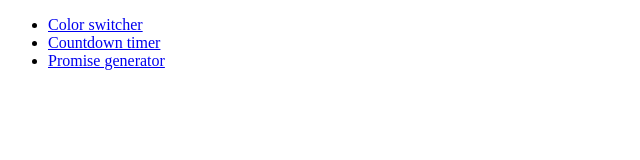
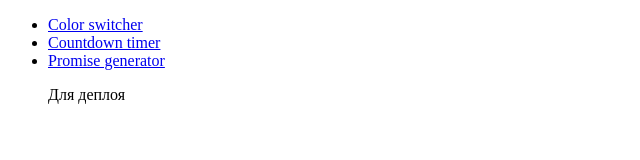
Before and after one commit to dpartner/goit-js-hw-09, a plain HTML site: page index.html in a window 1280 px wide. Shown: the full height of the page, 0-640 px from the left. Drawn offline with Linux system fonts and the light colour scheme.

Commit message:
Deploying to gh-pages from @ dpartner/goit-js-hw-09@870216b042fa1772e4c866edd57ec47d0c1d3865 🚀

```diff
--- a/index.html
+++ b/index.html
@@ -1 +1 @@
-<!DOCTYPE html><html lang="en"><head><meta charset="UTF-8"><meta name="viewport" content="width=device-width, initial-scale=1.0"><title>Homework 9</title><link rel="stylesheet" href="/parcel-project-template/common.e36a6992.css"></head><body> <ul> <li><a href="/parcel-project-template/01-color-switcher.html">Color switcher</a></li> <li><a href="/parcel-project-template/02-timer.html">Countdown timer</a></li> <li><a href="/parcel-project-template/03-promises.html">Promise generator</a></li> </ul> </body></html>
+<!DOCTYPE html><html lang="en"><head><meta charset="UTF-8"><meta name="viewport" content="width=device-width, initial-scale=1.0"><title>Homework 9</title><link rel="stylesheet" href="/parcel-project-template/common.e36a6992.css"></head><body> <ul> <li><a href="/parcel-project-template/01-color-switcher.html">Color switcher</a></li> <li><a href="/parcel-project-template/02-timer.html">Countdown timer</a></li> <li><a href="/parcel-project-template/03-promises.html">Promise generator</a></li> <p>Для деплоя</p> </ul> </body></html>
```
